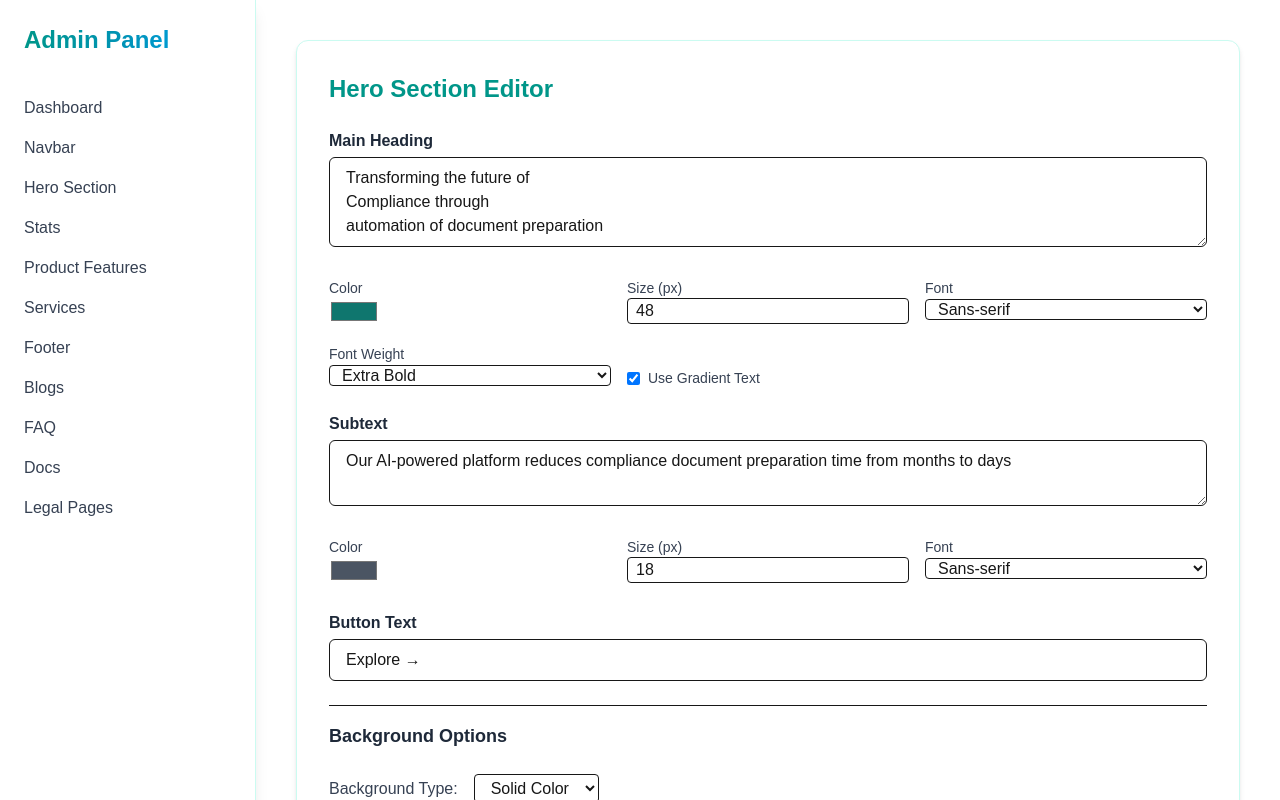
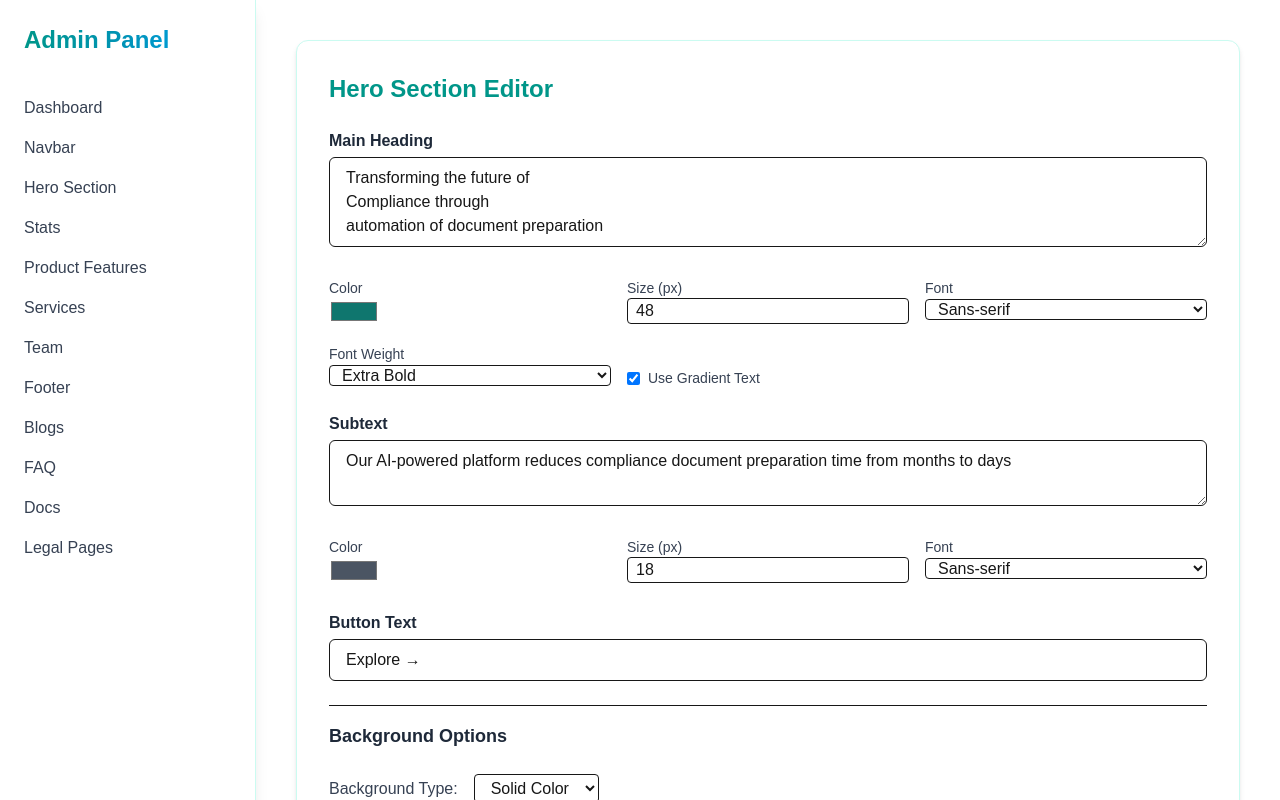
Before and after one commit to Narsimha1729/cmplai-adv, a Next.js app: page /admin/hero in a window 1280 px wide. Shown: the top 800 px of the page. Built offline with nearby package versions, Linux system fonts and the light colour scheme.

Commit message:
Finished

```diff
--- a/app/admin/layout.jsx
+++ b/app/admin/layout.jsx
@@ -19,6 +19,7 @@ export default function AdminLayout({ children }) {
               <a href="/admin/stats" className="block hover:text-teal-500">Stats</a>
               <a href="/admin/productfeatures" className="block hover:text-teal-500">Product Features</a>
               <a href="/admin/service" className="block hover:text-teal-500">Services</a>
+              <a href="/admin/team" className="block hover:text-teal-500">Team</a>
               <a href="/admin/footer" className="block hover:text-teal-500">Footer</a>
               <a href="/admin/blogs" className="block hover:text-teal-500">Blogs</a>
               <a href="/admin/faq" className="block hover:text-teal-500">FAQ</a>
```
